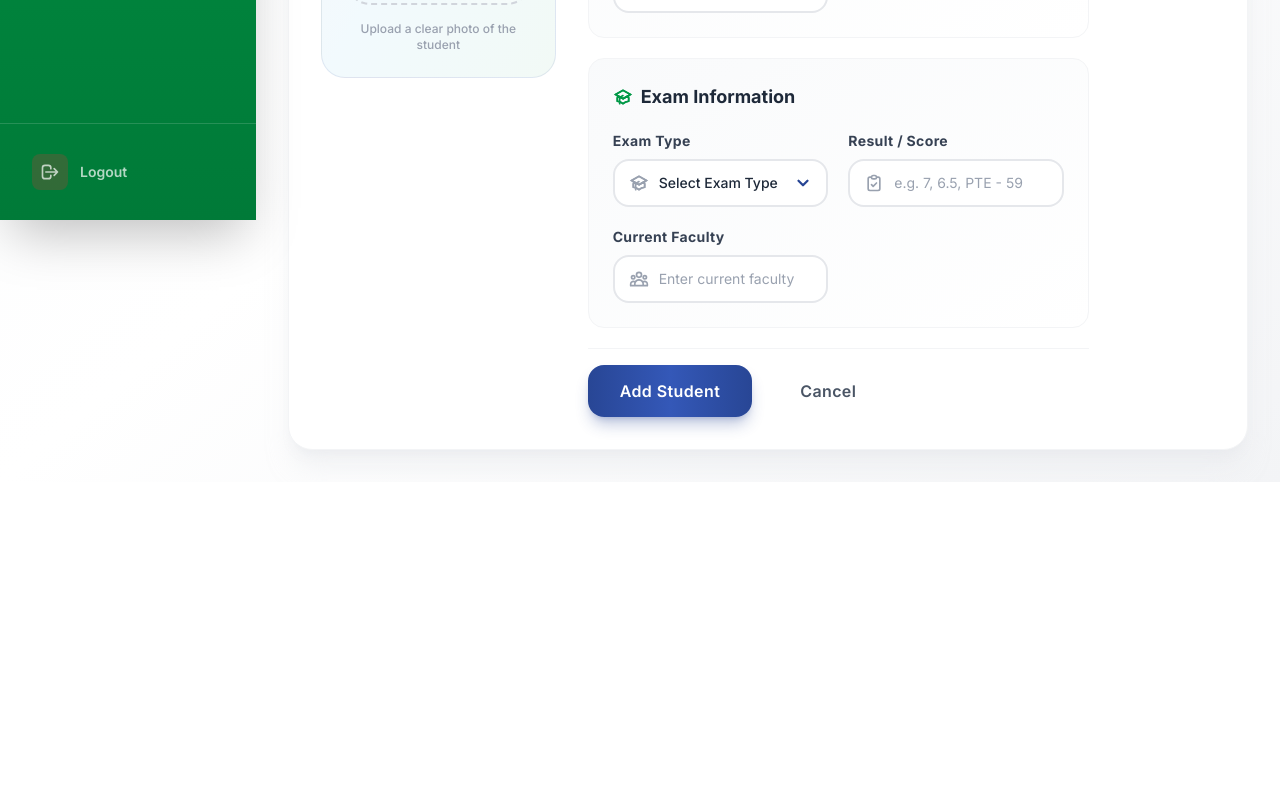
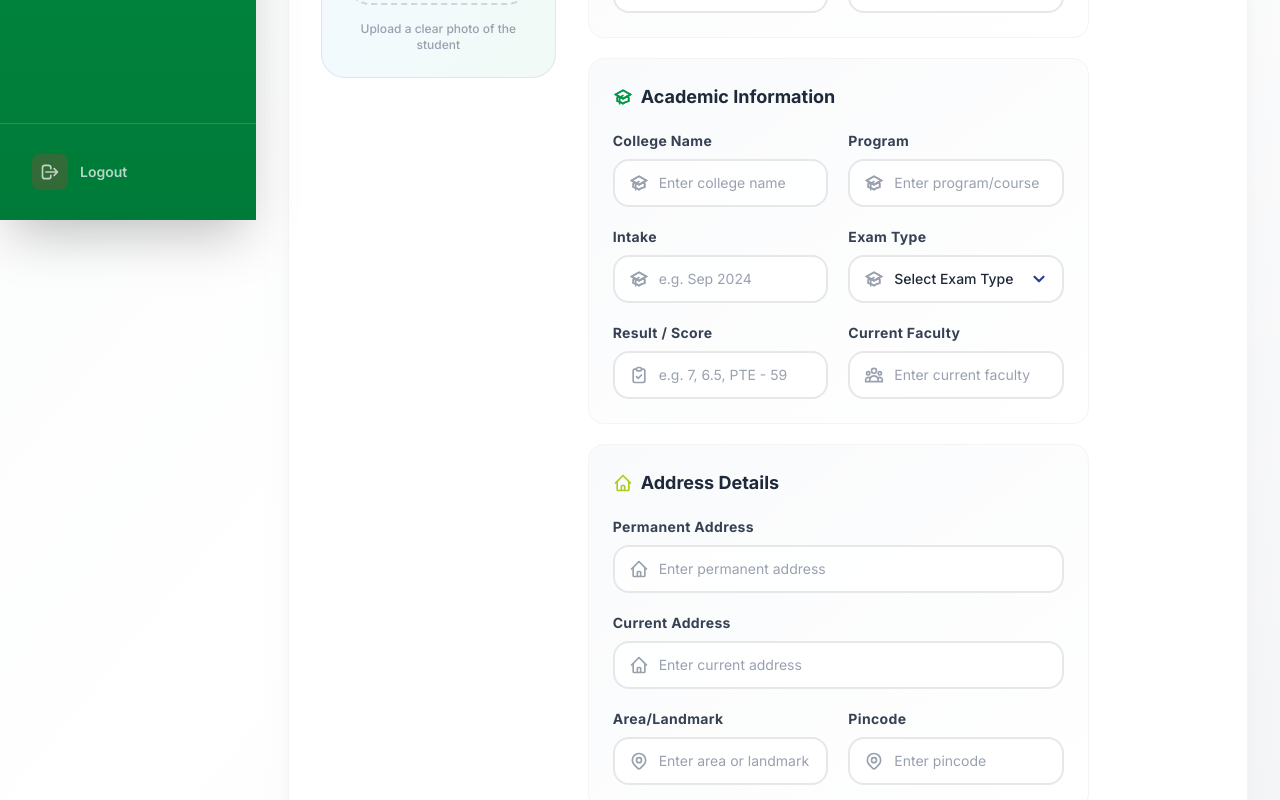
Before and after one commit to kananskilllab-afk/Got-Visa, a React (Vite) app in the folder client/: page /admin/students/add in a window 1280 px wide. Shown: the part 580-1380 px from the top of the page. Before the commit the page ends 1062 px from the top, so only its background shows below. Built offline with nearby package versions, Linux system fonts and the light colour scheme; sample sign-in values are in the browser's storage.

Commit message:
feat: Add new student fields (Intake, College, Address, etc.) to form and model

```diff
--- a/client/src/components/admin/StudentForm.jsx
+++ b/client/src/components/admin/StudentForm.jsx
@@ -3,7 +3,7 @@ import { useState, useEffect } from 'react';
 import { useNavigate } from 'react-router-dom';
 import toast from 'react-hot-toast';
 import api from '../../api/axios';
-import { HiOutlineUser, HiOutlineGlobe, HiOutlinePhone, HiOutlineMail, HiOutlineAcademicCap, HiOutlineClipboardCheck, HiOutlineIdentification, HiOutlineUserGroup } from 'react-icons/hi';
+import { HiOutlineUser, HiOutlineGlobe, HiOutlinePhone, HiOutlineMail, HiOutlineAcademicCap, HiOutlineClipboardCheck, HiOutlineIdentification, HiOutlineUserGroup, HiOutlineHome, HiOutlineLocationMarker } from 'react-icons/hi';
 import Input from '../ui/Input';
 import Select from '../ui/Select';
 import Button from '../ui/Button';
@@ -18,11 +18,19 @@ const StudentForm = ({ initialData = null }) => {
     name: '',
     crmId: '',
     mobileNumber: '',
+    currentMobileNumber: '',
     email: '',
     country: '',
     examType: '',
     result: '',
     currentFaculty: '',
+    intake: '',
+    collegeName: '',
+    address: '',
+    currentAddress: '',
+    areaLandmark: '',
+    pincode: '',
+    program: '',
   });
   const [file, setFile] = useState(null);
   const [preview, setPreview] = useState('');
@@ -35,11 +43,19 @@ const StudentForm = ({ initialData = null }) => {
         name: initialData.name || '',
         crmId: initialData.crmId || '',
         mobileNumber: initialData.mobileNumber || '',
+        currentMobileNumber: initialData.currentMobileNumber || '',
         email: initialData.email || '',
         country: initialData.country || '',
         examType: initialData.examType || '',
         result: initialData.result || '',
         currentFaculty: initialData.currentFaculty || '',
+        intake: initialData.intake || '',
+        collegeName: initialData.collegeName || '',
+        address: initialData.address || '',
+        currentAddress: initialData.currentAddress || '',
+        areaLandmark: initialData.areaLandmark || '',
+        pincode: initialData.pincode || '',
+        program: initialData.program || '',
       });
       if (initialData.photo) setPreview(initialData.photo);
     }
@@ -148,7 +164,7 @@ const StudentForm = ({ initialData = null }) => {
           >
             <h3 className="font-bold text-gray-800 mb-5 flex items-center gap-2 text-lg">
               <HiOutlineUser className="w-5 h-5 text-primary" />
-              Personal Information
+              Personal & Contact Information
             </h3>
             <div className="grid grid-cols-1 sm:grid-cols-2 gap-5">
               <motion.div variants={fieldVariants} initial="hidden" animate="visible" transition={{ delay: 0.1 }}>
@@ -172,10 +188,19 @@ const StudentForm = ({ initialData = null }) => {
               </motion.div>
               <motion.div variants={fieldVariants} initial="hidden" animate="visible" transition={{ delay: 0.15 }}>
                 <Input
-                  label="Mobile Number"
+                  label="Primary Mobile"
                   value={form.mobileNumber}
                   onChange={(e) => updateField('mobileNumber', e.target.value)}
                   placeholder="Enter mobile number"
+                  icon={HiOutlinePhone}
+                />
+              </motion.div>
+              <motion.div variants={fieldVariants} initial="hidden" animate="visible" transition={{ delay: 0.17 }}>
+                <Input
+                  label="Current Mobile"
+                  value={form.currentMobileNumber}
+                  onChange={(e) => updateField('currentMobileNumber', e.target.value)}
+                  placeholder="Enter current mobile number"
                   icon={HiOutlinePhone}
                 />
               </motion.div>
@@ -202,7 +227,7 @@ const StudentForm = ({ initialData = null }) => {
             </div>
           </motion.div>
 
-          {/* Exam Information Section */}
+          {/* Academic Information Section */}
           <motion.div
             initial={{ opacity: 0, y: 20 }}
             animate={{ opacity: 1, y: 0 }}
@@ -211,10 +236,37 @@ const StudentForm = ({ initialData = null }) => {
           >
             <h3 className="font-bold text-gray-800 mb-5 flex items-center gap-2 text-lg">
               <HiOutlineAcademicCap className="w-5 h-5 text-secondary" />
-              Exam Information
+              Academic Information
             </h3>
             <div className="grid grid-cols-1 sm:grid-cols-2 gap-5">
               <motion.div variants={fieldVariants} initial="hidden" animate="visible" transition={{ delay: 0.3 }}>
+                <Input
+                  label="College Name"
+                  value={form.collegeName}
+                  onChange={(e) => updateField('collegeName', e.target.value)}
+                  placeholder="Enter college name"
+                  icon={HiOutlineAcademicCap}
+                />
+              </motion.div>
+              <motion.div variants={fieldVariants} initial="hidden" animate="visible" transition={{ delay: 0.32 }}>
+                <Input
+                  label="Program"
+                  value={form.program}
+                  onChange={(e) => updateField('program', e.target.value)}
+                  placeholder="Enter program/course"
+                  icon={HiOutlineAcademicCap}
+                />
+              </motion.div>
+              <motion.div variants={fieldVariants} initial="hidden" animate="visible" transition={{ delay: 0.34 }}>
+                <Input
+                  label="Intake"
+                  value={form.intake}
+                  onChange={(e) => updateField('intake', e.target.value)}
+                  placeholder="e.g. Sep 2024"
+                  icon={HiOutlineAcademicCap}
+                />
+              </motion.div>
+              <motion.div variants={fieldVariants} initial="hidden" animate="visible" transition={{ delay: 0.36 }}>
                 <Select
                   label="Exam Type"
                   value={form.examType}
@@ -223,7 +275,7 @@ const StudentForm = ({ initialData = null }) => {
                   options={[{ value: '', label: 'Select Exam Type' }, ...EXAM_TYPES.map((v) => ({ value: v, label: v }))]}
                 />
               </motion.div>
-              <motion.div variants={fieldVariants} initial="hidden" animate="visible" transition={{ delay: 0.35 }}>
+              <motion.div variants={fieldVariants} initial="hidden" animate="visible" transition={{ delay: 0.38 }}>
                 <Input
                   label="Result / Score"
                   value={form.result}
@@ -244,11 +296,64 @@ const StudentForm = ({ initialData = null }) => {
             </div>
           </motion.div>
 
+          {/* Address Information Section */}
+          <motion.div
+            initial={{ opacity: 0, y: 20 }}
+            animate={{ opacity: 1, y: 0 }}
+            transition={{ delay: 0.2 }}
+            className="bg-gradient-to-br from-gray-50 to-white rounded-2xl p-6 border border-gray-100"
+          >
+            <h3 className="font-bold text-gray-800 mb-5 flex items-center gap-2 text-lg">
+              <HiOutlineHome className="w-5 h-5 text-lime" />
+              Address Details
+            </h3>
+            <div className="grid grid-cols-1 gap-5">
+              <motion.div variants={fieldVariants} initial="hidden" animate="visible" transition={{ delay: 0.45 }}>
+                <Input
+                  label="Permanent Address"
+                  value={form.address}
+                  onChange={(e) => updateField('address', e.target.value)}
+                  placeholder="Enter permanent address"
+                  icon={HiOutlineHome}
+                />
+              </motion.div>
+              <motion.div variants={fieldVariants} initial="hidden" animate="visible" transition={{ delay: 0.47 }}>
+                <Input
+                  label="Current Address"
+                  value={form.currentAddress}
+                  onChange={(e) => updateField('currentAddress', e.target.value)}
+                  placeholder="Enter current address"
+                  icon={HiOutlineHome}
+                />
+              </motion.div>
+              <div className="grid grid-cols-1 sm:grid-cols-2 gap-5">
+                <motion.div variants={fieldVariants} initial="hidden" animate="visible" transition={{ delay: 0.5 }}>
+                  <Input
+                    label="Area/Landmark"
+                    value={form.areaLandmark}
+                    onChange={(e) => updateField('areaLandmark', e.target.value)}
+                    placeholder="Enter area or landmark"
+                    icon={HiOutlineLocationMarker}
+                  />
+                </motion.div>
+                <motion.div variants={fieldVariants} initial="hidden" animate="visible" transition={{ delay: 0.52 }}>
+                  <Input
+                    label="Pincode"
+                    value={form.pincode}
+                    onChange={(e) => updateField('pincode', e.target.value)}
+                    placeholder="Enter pincode"
+                    icon={HiOutlineLocationMarker}
+                  />
+                </motion.div>
+              </div>
+            </div>
+          </motion.div>
+
           {/* Action Buttons */}
           <motion.div
             initial={{ opacity: 0, y: 20 }}
             animate={{ opacity: 1, y: 0 }}
-            transition={{ delay: 0.4 }}
+            transition={{ delay: 0.6 }}
             className="flex gap-4 pt-4 border-t border-gray-100"
           >
             <Button type="submit" loading={loading} size="lg" className="flex-1 sm:flex-none">
```
Also changed, not shown: 1 other file (tests, documents, lock files or other folders).
